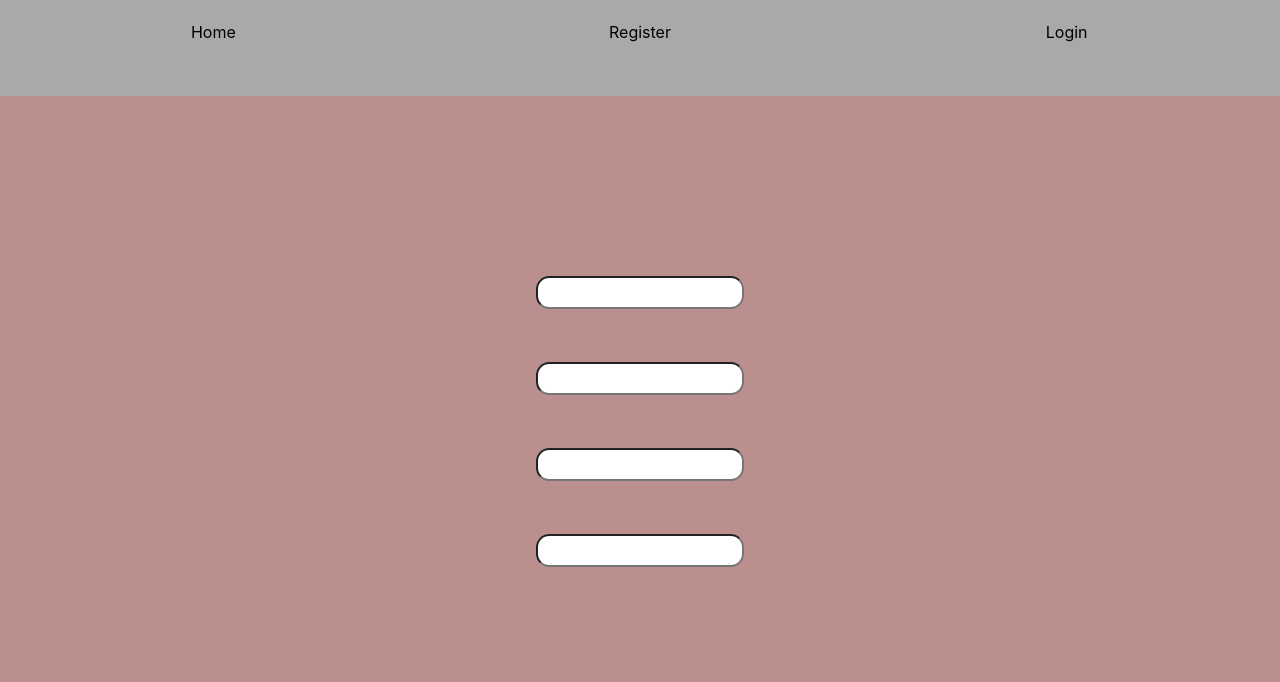
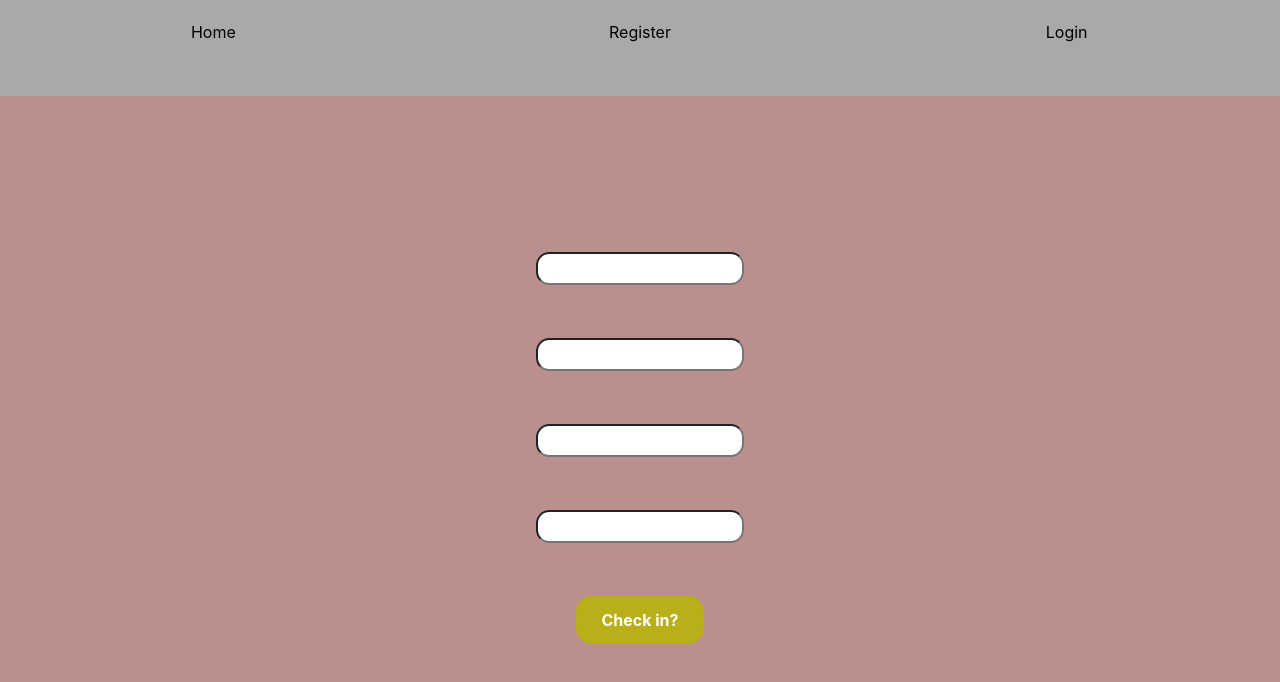
Before and after one commit to Noeliamll76/Proyecto-5-Frontend-Tattoo-Studio, a React (Vite) app: page /register in a window 1280 px wide. Shown: the top 682 px of the page. Built offline with nearby package versions, Linux system fonts and the light colour scheme.

Commit message:
feat: Register user

```diff
--- a/src/common/CustomInput/CustomInput.css
+++ b/src/common/CustomInput/CustomInput.css
@@ -9,3 +9,9 @@
 
     margin-bottom: 4em;
 }
+
+.inputDesignError {
+
+    border: 0.7em red solid;
+
+}
--- a/src/pages/Login/Login.jsx
+++ b/src/pages/Login/Login.jsx
@@ -4,17 +4,23 @@ import './Login.css'
 import { CustomInput } from "../../common/CustomInput/CustomInput";
 import { logUser } from "../../services/apiCalls";
 import { useNavigate } from 'react-router-dom';
+import { validator } from "../../services/useful";
 
 
 export const Login = () => {
 
     const navigate = useNavigate();
-
+    const [msgError, setMsgError] = useState('');
 
     const [credenciales, setCredenciales] = useState({
         email: "",
         password: "",
     });
+
+    const [credencialesError, setCredencialesError] = useState({
+        emailError: '',
+        passwordError: '',
+    })
 
     const functionHandler = (e) => {
         setCredenciales((prevState) => ({
@@ -22,20 +28,43 @@ export const Login = () => {
             [e.target.name]: e.target.value
         }));
     };
-    //   useEffect(()=>{
-    //     console.log(credenciales);
-    //   },[credenciales]);
+
+    const errorCheck = (e) => {
+        let error = "";
+        error = validator(e.target.name, e.target.value);
+
+        setCredencialesError((prevState) => ({
+            ...prevState,
+            [e.target.name + 'Error']: error,
+        }));
+    }
+
+    useEffect(() => {
+        console.log(credenciales);
+    }, [credenciales]);
 
     const logMe = () => {
-
+        for (let test1 in credenciales) {
+            if (credenciales[test1] === "") {
+                return;
+            }
+        }
+        for (let test in credencialesError) {
+            if (credencialesError[test] !== "") {
+                return;
+            }
+        }
         logUser(credenciales)
             .then(resultado => {
                 localStorage.setItem("token", (resultado.data.token))
                 setTimeout(() => {
                     navigate("/");
                 }, 1000);
-            } )
-            .catch(error => console.log(error));
+            })
+            .catch(error => {
+                console.log(error);
+                setMsgError(error.message)
+            });
     }
 
     return (
@@ -46,6 +75,7 @@ export const Login = () => {
                 name={"email"}
                 placeholder={""}
                 functionProp={functionHandler}
+                functionBlur={errorCheck}
             />
             <CustomInput
                 design={"inputDesign"}
@@ -53,10 +83,10 @@ export const Login = () => {
                 name={"password"}
                 placeholder={""}
                 functionProp={functionHandler}
+                functionBlur={errorCheck}
             />
             <div className='buttonSubmit' onClick={logMe}>Log Me!</div>
-
+            <div>{msgError}</div>
         </div>
-
     )
 }
--- a/src/pages/Register/Register.jsx
+++ b/src/pages/Register/Register.jsx
@@ -1,23 +1,28 @@
 
-import React, { useState, useEffect} from 'react';
+import React, { useState, useEffect } from 'react';
 import './Register.css'
 import { CustomInput } from "../../common/CustomInput/CustomInput";
+import { validator } from "../../services/useful";
+import { registerUser } from "../../services/apiCalls";
+import { useNavigate } from 'react-router-dom';
 
 
 export const Register = () => {
 
+  const navigate = useNavigate();
+
   const [user, setUser] = useState({
-        name: "",
-        email: "",
-        password: "",
-        phone: "",
+    name: '',
+    email: '',
+    password: '',
+    phone: ''
   });
 
   const [userError, setUserError] = useState({
-        nameError: "",
-        emailError: "",
-        passwordError: "",
-        phoneError: "",
+    nameError: '',
+    emailError: '',
+    passwordError: '',
+    phoneError: ''
   });
 
   const functionHandler = (e) => {
@@ -28,47 +33,80 @@ export const Register = () => {
   };
 
   const errorCheck = (e) => {
-        let error=""
-        error=validator(e.target.name, e.target.value);
+    let error = ""
+    error = validator(e.target.name, e.target.value);
+    setUserError((prevState) => ({
+      ...prevState,
+      [e.target.name + 'Error']: error,
+    }));
   }
 
+  const Submit = () => {
 
+    for (let test1 in user) {
+      if (user[test1] === "") {
+        return;
+      }
+    }
+
+    for (let test in userError) {
+      if (userError[test] !== "") {
+        return;
+      }
+    }
+    registerUser(user)
+      .then(
+        resultado => {
+          //si todo ha ido bien, redirigiremos a login...
+
+          setTimeout(() => {
+            navigate("/login");
+          }, 500)
+        }
+      )
+      .catch(error => console.log(error));
+  }
 
   return (
     <div className="registerDesign">
       <CustomInput
-                design={"inputDesign"}
+        design={`inputDesign ${userError.nameError !== "" ? 'inputDesignError' : ''}`}
+        type={"text"}
+        name={"name"}
+        placeholder={""}
+        functionProp={functionHandler}
+        functionBlur={errorCheck}
+      />
+      <div className='errorMsg'>{userError.nameError}</div>
+      <CustomInput
+        design={`inputDesign ${userError.emailError !== "" ? 'inputDesignError' : ''}`}
         type={"email"}
         name={"email"}
         placeholder={""}
         functionProp={functionHandler}
         functionBlur={errorCheck}
       />
-                <div>{userError.emailError}</div>
+      <div className='errorMsg'>{userError.emailError}</div>
       <CustomInput
-                design={"inputDesign"}
+        design={`inputDesign ${userError.passwordError !== "" ? 'inputDesignError' : ''}`}
         type={"password"}
         name={"password"}
         placeholder={""}
         functionProp={functionHandler}
         functionBlur={errorCheck}
       />
+      <div className='errorMsg'>{userError.passwordError}</div>
       <CustomInput
-                design={"inputDesign"}
-                type={"text"}
-                name={"name"}
-                placeholder={""}
-                functionProp={functionHandler}
-                functionBlur={errorCheck}
-                />
-                <CustomInput
-                design={"inputDesign"}
+        design={`inputDesign ${userError.phoneError !== "" ? 'inputDesignError' : ''}`}
         type={"text"}
         name={"phone"}
         placeholder={""}
         functionProp={functionHandler}
         functionBlur={errorCheck}
       />
+      <div className='errorMsg'>{userError.phoneError}</div>
+
+      <div className='buttonSubmit' onClick={Submit}>Check in?</div>
     </div>
   )
 }
--- a/src/services/apiCalls.js
+++ b/src/services/apiCalls.js
@@ -6,3 +6,9 @@ export const logUser = async (body) => {
    return await axios.post(`http://localhost:4000/user/login`, body);
 
 }
+
+export const registerUser = async (body) => {
+
+   return await axios.post(`http://localhost:4000/user/register`, body);
+
+}
--- a/vite.config.js
+++ b/vite.config.js
@@ -7,7 +7,7 @@ export default defineConfig({
   server: {
     proxy: {
       '/api': {
-        target: 'http://localhost:4000', //vuestro express
+        target: 'http://localhost:4000',
         changeOrigin: true,
         rewrite: (path) => path.replace(/^\/api/, ''),
       },
```
Lines whose indentation alone changed are shown as unchanged.
